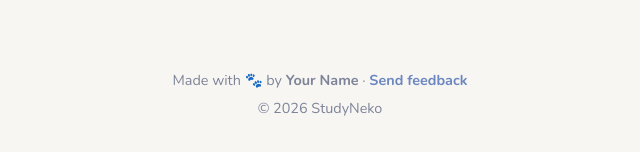
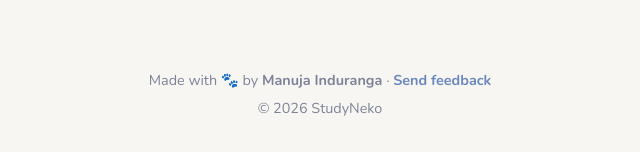
Before and after one commit to manujaind/studyneko, a plain HTML site: page index.html in a window 1280 px wide. Shown: the part 1716-1868 px from the top of the page, 320-960 px from the left. Drawn offline with nearby package versions, Linux system fonts and the light colour scheme.

Commit message:
index.html

```diff
--- a/index.html
+++ b/index.html
@@ -239,7 +239,7 @@ footer a{color:var(--blue);font-weight:700}
 
 <footer>
   <div class="wrap">
-    <p>Made with 🐾 by <b>Your Name</b> · <a href="mailto:you@example.com">Send feedback</a></p>
+    <p>Made with 🐾 by <b>Manuja Induranga</b> · <a href="mailto:manujaply@gmail.com">Send feedback</a></p>
     <p style="margin-top:4px">© <span id="yr"></span> StudyNeko</p>
   </div>
 </footer>
```
